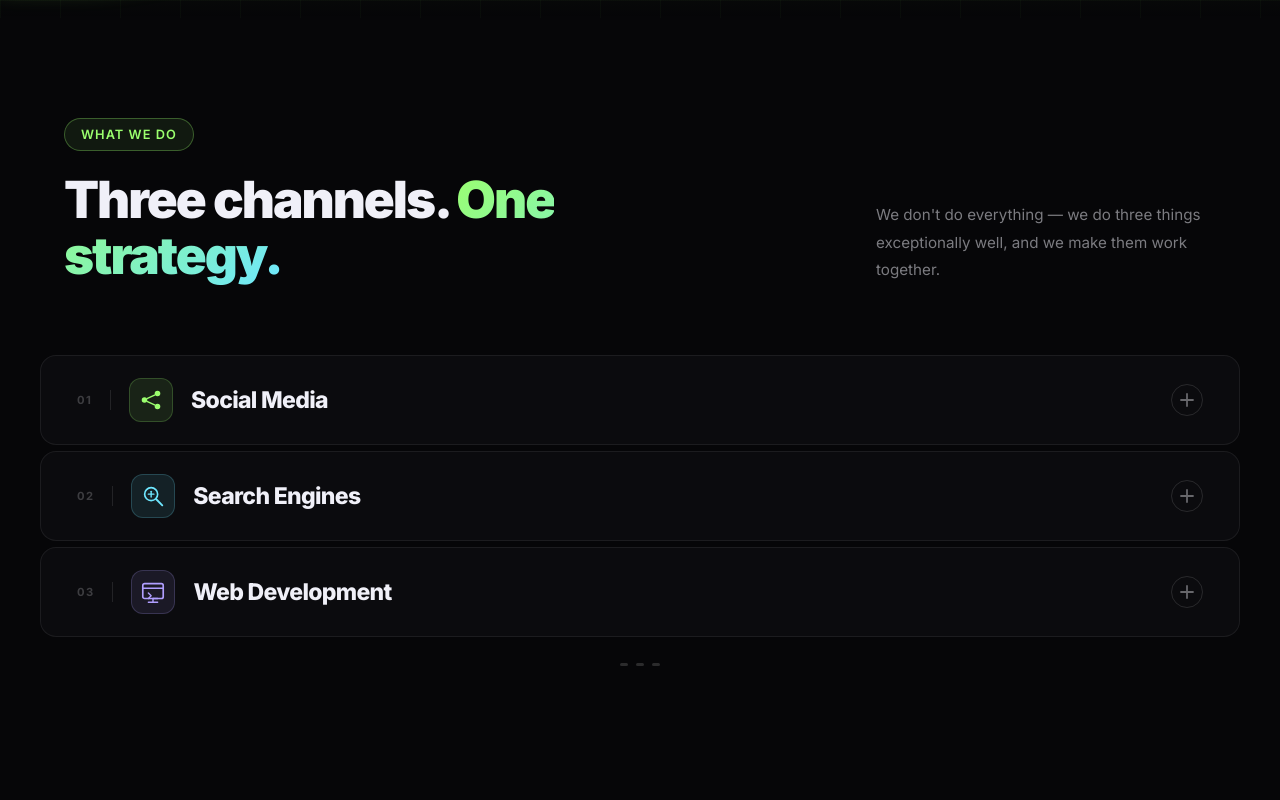
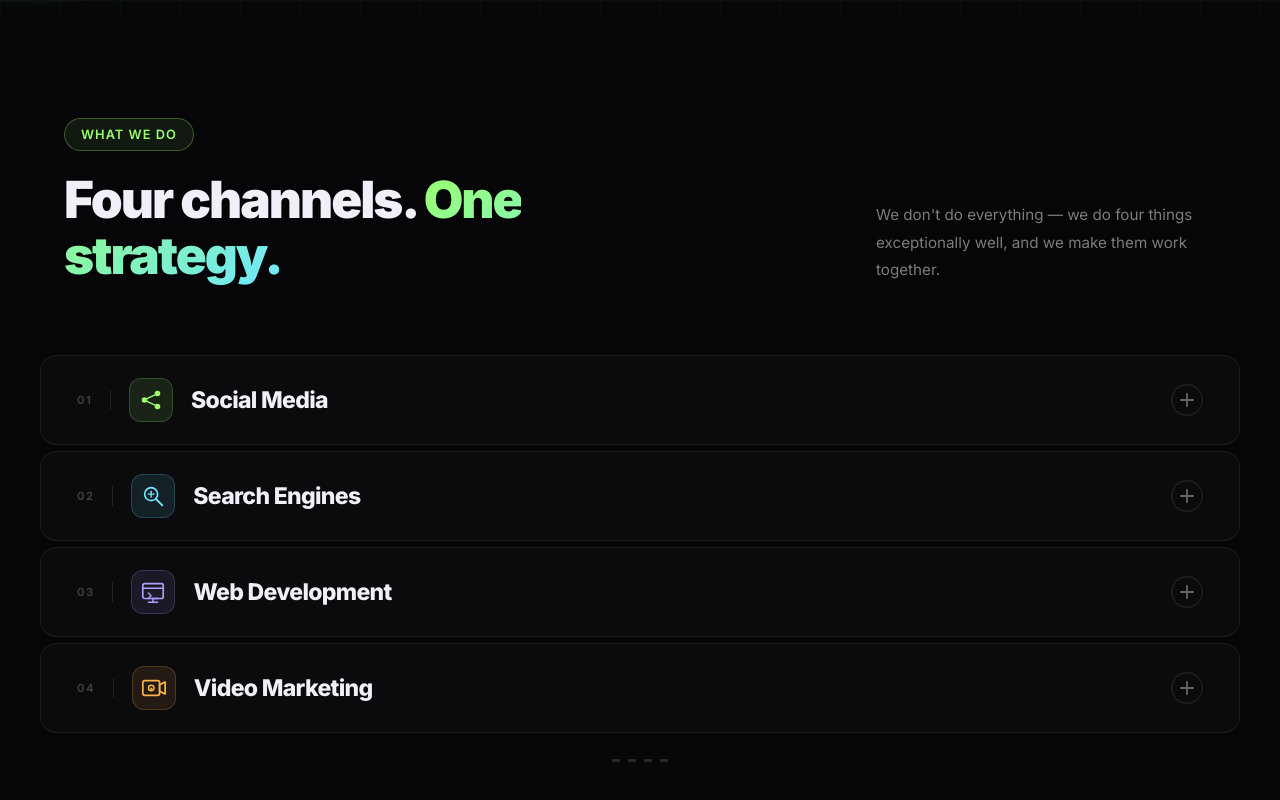
Before and after one commit to einfoengine/ablyart, a Next.js app: page / in a window 1280 px wide. Shown: the part 840-1640 px from the top of the page. Built offline with nearby package versions, Linux system fonts and the light colour scheme.

Commit message:
More on service

```diff
--- a/src/components/ServicesSection.tsx
+++ b/src/components/ServicesSection.tsx
@@ -81,6 +81,31 @@ const services = [
     rgb: "176,158,255",
     platforms: ["Next.js", "React", "Webflow", "Shopify", "WordPress"],
   },
+  {
+    id: "video-marketing",
+    number: "04",
+    title: "Video Marketing",
+    tagline: "Stories that stop the scroll and drive action.",
+    description:
+      "From concept to publish, we handle the full video lifecycle. Whether it's brand films, social reels, motion graphics, or YouTube growth — we create video content that captures attention and converts viewers into customers.",
+    bullets: [
+      "Videography & studio/on-location shoots",
+      "2D/3D animation & motion graphics",
+      "Professional video editing & colour grade",
+      "YouTube & social channel management",
+    ],
+    icon: (
+      <svg width="26" height="26" viewBox="0 0 28 28" fill="none">
+        <rect x="2" y="6" width="18" height="16" rx="2" stroke="#ffb347" strokeWidth="1.8" fill="none" />
+        <path d="M20 10.5l6-3v13l-6-3V10.5z" stroke="#ffb347" strokeWidth="1.8" strokeLinejoin="round" fill="none" />
+        <circle cx="11" cy="14" r="3" stroke="#ffb347" strokeWidth="1.5" fill="none" />
+        <path d="M10 13.2l3 1.8-3 1.8V13.2z" fill="#ffb347" />
+      </svg>
+    ),
+    color: "#ffb347",
+    rgb: "255,179,71",
+    platforms: ["YouTube", "Instagram", "TikTok", "Vimeo", "After Effects"],
+  },
 ];
 
 export default function ServicesSection() {
@@ -105,12 +130,21 @@ export default function ServicesSection() {
 
       let newActive: number | null = null;
 
-      if (scrolledPast > 0 && scrolledPast < scrollable) {
+      if (scrolledPast > 0) {
         const n = services.length;
-        // +1 extra phase at start (all collapsed intro) + n service phases
-        const phaseSize = scrollable / (n + 1);
-        const phase = Math.floor(scrolledPast / phaseSize);
-        if (phase >= 1 && phase <= n) newActive = phase - 1;
+        if (scrolledPast >= scrollable) {
+          // Keep the last accordion open as it scrolls out of view into the footer
+          newActive = n - 1;
+        } else {
+          // +1 extra phase at start (all collapsed intro) + n service phases
+          const phaseSize = scrollable / (n + 1);
+          const phase = Math.floor(scrolledPast / phaseSize);
+          if (phase >= 1 && phase <= n) {
+            newActive = phase - 1;
+          } else if (phase > n) {
+            newActive = n - 1;
+          }
+        }
       }
 
       // Only update state when phase actually changes
@@ -140,16 +174,16 @@ export default function ServicesSection() {
         </div>
         <div style={{ display: "flex", alignItems: "flex-end", justifyContent: "space-between", flexWrap: "wrap", gap: "24px" }}>
           <h2 style={{ fontSize: "clamp(2.2rem, 4vw, 3.5rem)", fontWeight: 900, letterSpacing: "-0.04em", lineHeight: 1.1, maxWidth: "560px" }}>
-            Three channels.{" "}<span className="gradient-text">One strategy.</span>
+            Four channels.{" "}<span className="gradient-text">One strategy.</span>
           </h2>
           <p style={{ fontSize: "0.95rem", color: "rgba(240,240,248,0.5)", maxWidth: "340px", lineHeight: 1.8 }}>
-            We don&apos;t do everything — we do three things exceptionally well, and we make them work together.
+            We don&apos;t do everything — we do four things exceptionally well, and we make them work together.
           </p>
         </div>
       </div>
 
       {/* Tall outer div drives scroll — sticky inner holds the accordion */}
-      <div ref={outerRef} style={{ height: "300vh", position: "relative" }}>
+      <div ref={outerRef} style={{ height: "400vh", position: "relative" }}>
         <div style={{ position: "sticky", top: "82px", padding: "0 24px" }}>
           <div style={{ maxWidth: "1200px", margin: "0 auto", display: "flex", flexDirection: "column", gap: "6px" }}>
             {services.map((svc, idx) => (
```
